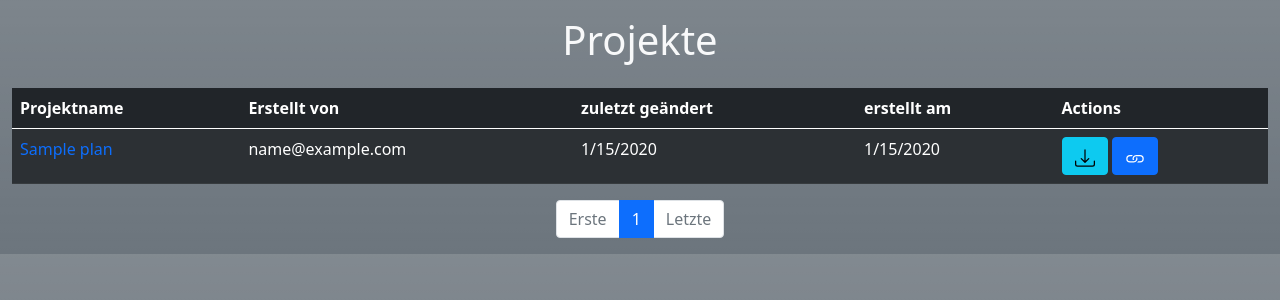
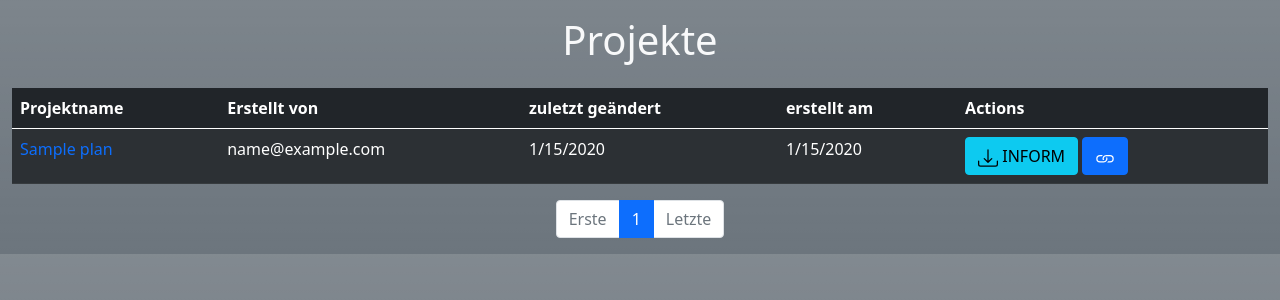
Before and after one commit to jkleinau/BSUMagicPlan, a Node server app: page / in a window 1280 px wide. Shown: the part 72-372 px from the top of the page. Run offline with Node 20, Linux system fonts and the light colour scheme; tables that the repository leaves empty hold one stand-in row (values such as "Sample post"); some libraries are stand-ins or nearby versions.

Commit message:
minor change

```diff
--- a/views/index.ejs
+++ b/views/index.ejs
@@ -36,7 +36,7 @@
 						<path
 							d="M7.646 11.854a.5.5 0 0 0 .708 0l3-3a.5.5 0 0 0-.708-.708L8.5 10.293V1.5a.5.5 0 0 0-1 0v8.793L5.354 8.146a.5.5 0 1 0-.708.708l3 3z"
 						/>
-					</svg>
+					</svg> INFORM
 				</a>
 
 				<a
```
